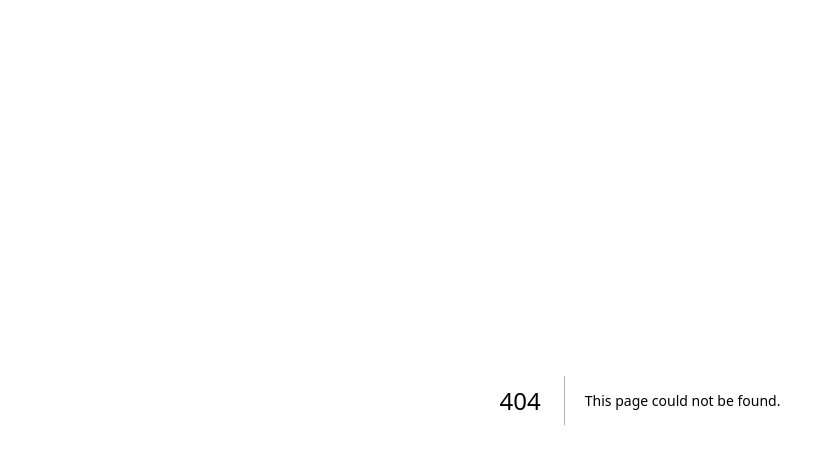
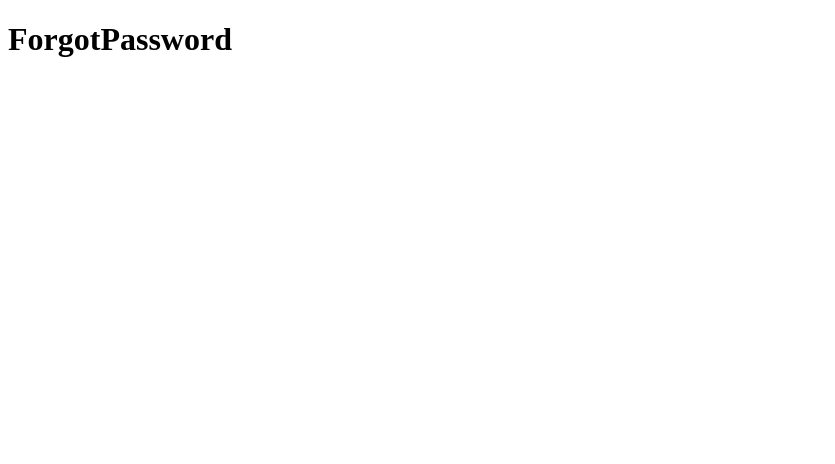
Before and after one commit to realTrueProger/next-hello-world, a Next.js app: page /forgot-password in a window 1280 px wide. Before the commit this address had no page. Shown: the top 464 px of the page, without its empty margins (0-835 px from the left). Built offline with nearby package versions, Linux system fonts and the light colour scheme.

Commit message:
route groups

```diff
--- /dev/null
+++ b/src/app/(auth)/forgot-password/page.tsx
@@ -0,0 +1,5 @@
+export default function ForgotPassword() {
+    return (
+        <h1>ForgotPassword</h1>
+    )
+}
--- /dev/null
+++ b/src/app/(auth)/login/page.tsx
@@ -0,0 +1,5 @@
+export default function LoginPage() {
+    return (
+        <h1>Login</h1>
+    )
+}
--- /dev/null
+++ b/src/app/(auth)/register/page.tsx
@@ -0,0 +1,5 @@
+export default function RegisterPage() {
+    return (
+        <h1>RegisterPage</h1>
+    )
+}
```
